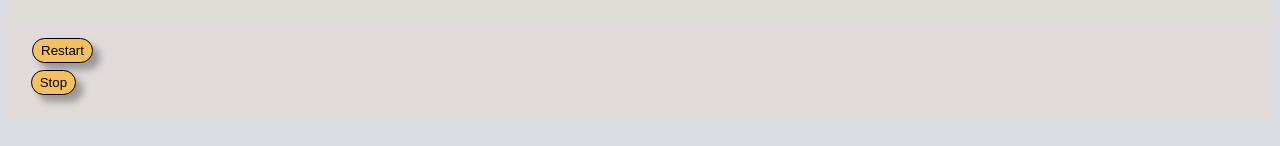
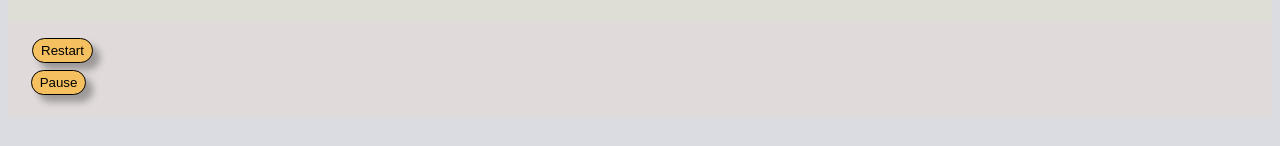
Before and after one commit to walterlee7/react-us-state-capital-quiz, a React (Create React App) app: page / in a window 1280 px wide. Shown: the part 582-728 px from the top of the page. Built offline with nearby package versions, Linux system fonts and the light colour scheme.

Commit message:
score update

```diff
--- a/src/App.jsx
+++ b/src/App.jsx
@@ -306,7 +306,7 @@ class App extends Component {
                 clicked: 1,
             });
 
-            let tC = data.totalClicks;
+            let tC = this.state.totalClicks;
             tC++;
             this.setState({
                 totalClicks: tC,
@@ -338,7 +338,7 @@ class App extends Component {
                         answered: 1,
                     })
 
-                    console.log('answered.2 ' + this.state.answered);
+                    console.log('next ' + this.state.answered);
 
                     let cC = data.correctClicks;
                     cC++;
@@ -494,7 +494,7 @@ class App extends Component {
                     <div id="pnlRestart">
                     </div>
                     <button onClick={() => { this.stopTimer(); }}
-                        className="stopTimer">Stop</button>
+                        className="stopTimer">Pause</button>
                 </div>
             </Fragment>
 
```
